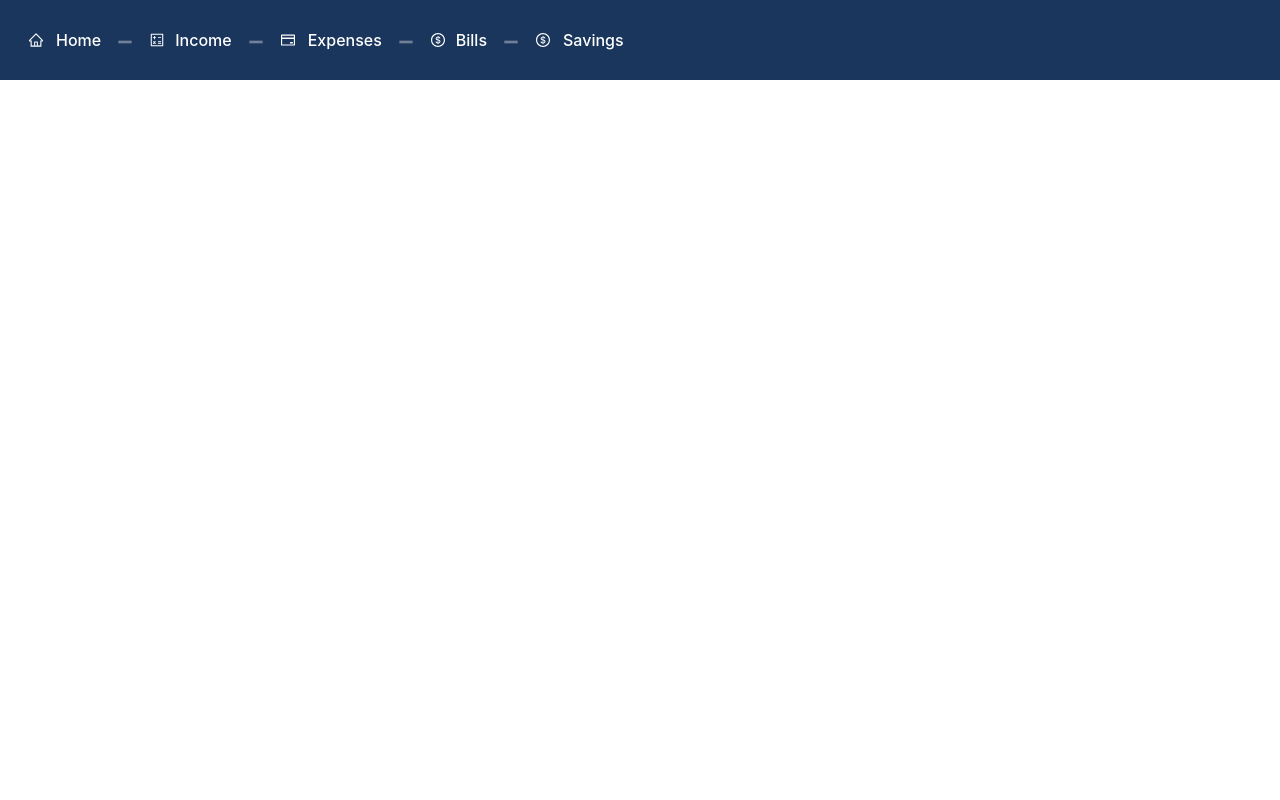
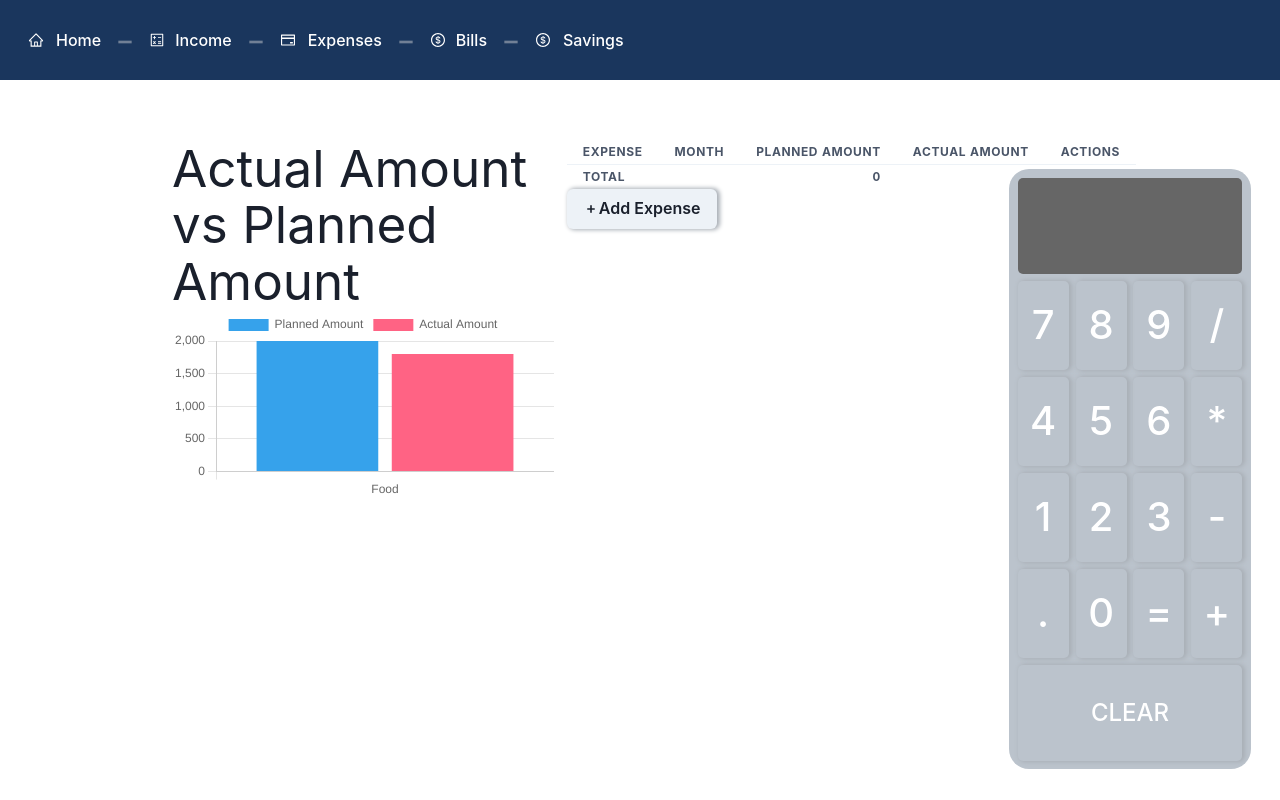
Before and after one commit to yansev/Expense-Tracker-Proj, a React (Vite) app: page /expenses/1/edit in a window 1280 px wide. Shown: the top 800 px of the page. Built offline with nearby package versions, Linux system fonts and the light colour scheme.

Commit message:
Edit Feature

```diff
--- a/src/app/App.tsx
+++ b/src/app/App.tsx
@@ -20,7 +20,7 @@ function App() {
 
             <Route path="/expenses" element={<Expenses />} />
             <Route path="/expenses/add" element={<Expenses />} />
-            <Route path="/expenses/:id" element={<Expenses />} />
+            <Route path="/expenses/:id/edit" element={<Expenses />} />
             <Route path="/expenses/:id/delete" element={<Expenses />} />
 
             <Route path="/income" element={<Income />} />
--- a/src/app/components/expenses/AddExpense.tsx
+++ b/src/app/components/expenses/AddExpense.tsx
@@ -1,5 +1,5 @@
 import React, { useState } from "react";
-import { Button, FormControl, FormLabel, Input } from "@chakra-ui/react";
+import { Button, FormControl, FormLabel, Input, Toast } from "@chakra-ui/react";
 import { AddExpenseProps } from "../../../entities/expense/model";
 import {
   Modal,
@@ -11,7 +11,7 @@ import {
   ModalCloseButton,
   useDisclosure,
 } from "@chakra-ui/react";
-
+import { SmallAddIcon } from "@chakra-ui/icons";
 const AddExpense: React.FC<AddExpenseProps> = ({ onAddExpense }) => {
   const [title, setTitle] = useState<string>(""); // Title of the expense
   const [month, setMonth] = useState<string>(""); // Month of the expense
@@ -31,20 +31,35 @@ const AddExpense: React.FC<AddExpenseProps> = ({ onAddExpense }) => {
       actualAmount: actualAmount || 0,
     };
 
+    const resetForm = () => {
+      setTitle("");
+      setMonth("");
+      setPlannedAmount(0);
+      setActualAmount(0);
+    };
+
     onAddExpense(newExpense);
-    alert("Data Added Successfully!");
+    Toast({
+      title: "Data Added Successfully!",
+      status: "success",
+      duration: 3000,
+      isClosable: true,
+    });
+    resetForm();
     onClose();
   };
 
   return (
     <>
-      <Button onClick={onOpen}>Add New Expense</Button>
+      <Button onClick={onOpen}>
+        <SmallAddIcon /> Add Expense
+      </Button>
 
       <Modal isOpen={isOpen} onClose={onClose}>
         <ModalOverlay />
         <ModalContent>
           <ModalHeader>New Expense</ModalHeader>
-          <ModalCloseButton />
+          <ModalCloseButton color="red" />
           <ModalBody>
             <form onSubmit={handleSubmit}>
               <FormControl>
@@ -98,14 +113,14 @@ const AddExpense: React.FC<AddExpenseProps> = ({ onAddExpense }) => {
                 />
               </FormControl>
 
-              <Button variant="ghost" type="submit">
+              <Button type="submit" colorScheme="green" mt={3}>
                 Add Expense
               </Button>
             </form>
           </ModalBody>
 
           <ModalFooter>
-            <Button colorScheme="blue" mr={3} onClick={onClose} mt={3}>
+            <Button colorScheme="red" mr={3} onClick={onClose} mt={3}>
               Close
             </Button>
           </ModalFooter>
--- a/src/app/components/expenses/EditExpenses.tsx
+++ b/src/app/components/expenses/EditExpenses.tsx
@@ -14,61 +14,51 @@ import {
   ModalBody,
   ModalCloseButton,
 } from "@chakra-ui/react";
-// import { useNavigate } from "react-router-dom";
-import axios from "axios";
 import { EditExpensesProps } from "../../../entities/expense/model";
 
 const EditExpense: React.FC<EditExpensesProps> = ({
   isOpen,
   onClose,
-  expenseId,
+  expense,
+  onUpdatedExpense,
 }) => {
-  // const navigate = useNavigate();
+  const [title, setTitle] = useState(expense.title);
+  const [month, setMonth] = useState(expense.month);
+  const [plannedAmount, setPlannedAmount] = useState<number>(
+    expense.plannedAmount
+  );
+  const [actualAmount, setActualAmount] = useState<number>(
+    expense.actualAmount
+  );
 
-  // State variables for the form fields
-  const [title, setTitle] = useState("");
-  const [month, setMonth] = useState("");
-  const [plannedAmount, setPlannedAmount] = useState<number>(0);
-  const [actualAmount, setActualAmount] = useState<number>(0);
-
-  // Fetch the existing expense data when the component mounts
   useEffect(() => {
-    if (expenseId) {
-      axios.get(`/api/expenses/${expenseId}`).then((response) => {
-        const expense = response.data;
+    if (expense) {
       setTitle(expense.title);
       setMonth(expense.month);
       setPlannedAmount(expense.plannedAmount);
       setActualAmount(expense.actualAmount);
-      });
     }
-  }, [expenseId]);
+  }, [expense]);
 
-  // Handle form submission
   const handleSubmit = (e: React.FormEvent) => {
     e.preventDefault();
-    const updatedExpense = { title, month, plannedAmount, actualAmount };
-
-    axios
-      .put(`/api/expenses/${expenseId}`, updatedExpense)
-      .then(() => {
-        alert("Expense updated successfully!");
-        // navigate("/expenses");
-      })
-      .catch((error) => {
-        console.error("Error updating expense:", error);
-      });
-
-    onClose(); // Close the modal after successful submission
+    const updatedExpense = {
+      ...expense,
+      title,
+      month,
+      plannedAmount,
+      actualAmount,
+    };
+    onUpdatedExpense(updatedExpense);
+    onClose();
   };
 
   return (
-    <>
     <Modal isOpen={isOpen} onClose={onClose}>
       <ModalOverlay />
       <ModalContent>
         <ModalHeader>Edit Expense</ModalHeader>
-          <ModalCloseButton />
+        <ModalCloseButton color="red" />
         <ModalBody>
           <Container>
             <VStack spacing={4}>
@@ -80,7 +70,7 @@ const EditExpense: React.FC<EditExpensesProps> = ({
                     id="title"
                     value={title}
                     onChange={(e) => setTitle(e.target.value)}
-                      placeholder={title}
+                    placeholder="Enter expense title"
                     required
                   />
                 </FormControl>
@@ -92,7 +82,7 @@ const EditExpense: React.FC<EditExpensesProps> = ({
                     id="month"
                     value={month}
                     onChange={(e) => setMonth(e.target.value)}
-                      placeholder={month}
+                    placeholder="Month"
                     required
                   />
                 </FormControl>
@@ -106,7 +96,7 @@ const EditExpense: React.FC<EditExpensesProps> = ({
                     onChange={(e) =>
                       setPlannedAmount(parseFloat(e.target.value))
                     }
-                      placeholder={plannedAmount.toString()}
+                    placeholder="Enter planned amount"
                     required
                   />
                 </FormControl>
@@ -120,11 +110,11 @@ const EditExpense: React.FC<EditExpensesProps> = ({
                     onChange={(e) =>
                       setActualAmount(parseFloat(e.target.value))
                     }
-                      placeholder={actualAmount.toString()}
+                    placeholder="Enter actual amount"
                   />
                 </FormControl>
 
-                  <Button variant="ghost" type="submit" mt={4}>
+                <Button color="green" type="submit" mt={4}>
                   Save Changes
                 </Button>
               </form>
@@ -133,13 +123,12 @@ const EditExpense: React.FC<EditExpensesProps> = ({
         </ModalBody>
 
         <ModalFooter>
-            <Button colorScheme="blue" mr={3} onClick={onClose}>
+          <Button colorScheme="red" mr={3} onClick={onClose}>
             Close
           </Button>
         </ModalFooter>
       </ModalContent>
     </Modal>
-    </>
   );
 };
 
--- a/src/app/pages/Expenses.tsx
+++ b/src/app/pages/Expenses.tsx
@@ -13,6 +13,15 @@ const ExpensesList: React.FC = () => {
     console.log("Adding expense:", newExpense);
     setExpenses((prevExpenses) => [...prevExpenses, newExpense]);
   };
+
+  const updateExpense = (updatedExpense: Expense) => {
+    setExpenses((prevExpenses) =>
+      prevExpenses.map((expense) =>
+        expense.id === updatedExpense.id ? updatedExpense : expense
+      )
+    );
+  };
+
   return (
     <Container maxW="container.lg" p={[1, 2, 3]}>
       <VStack p={[1, 2, 3]}>
@@ -26,21 +35,16 @@ const ExpensesList: React.FC = () => {
             <ActualVsPlannedExpenses />
           </Box>
           <Box>
-            <ExpensesTable expenses={expenses} />
-          </Box>
-        </Stack>
-        <Stack
-          width="100%"
-          direction={["column", "column", "row"]}
-          mt={[1, 2, 3]}
-          mb={[1, 2, 3]}
-          spacing={[1, 2, 3]}
-        >
-          <Box width={["100%", "50%", "33%"]}>
-            <AddExpense onAddExpense={addExpense} />
+            <ExpensesTable
+              expenses={expenses}
+              onUpdatedExpense={updateExpense}
+            />
+            <Box width={["100%", "50%", "33%"]}>
+              <AddExpense onAddExpense={addExpense} />
+            </Box>
           </Box>
           <Spacer>
-            <Box width="300px" position="fixed" right="0" p="4">
+            <Box width="300px" position="absolute" right="0" p="4">
               <Calculator />
             </Box>
           </Spacer>
--- a/src/app/tables/ExpensesTable.tsx
+++ b/src/app/tables/ExpensesTable.tsx
@@ -11,19 +11,21 @@ import {
   Flex,
   useDisclosure,
 } from "@chakra-ui/react";
-import { ExpensesTableProps } from "../../entities/expense/model";
+import { Expense, ExpensesTableProps } from "../../entities/expense/model";
 import { AiOutlineDelete, AiOutlineEdit } from "react-icons/ai";
 import { useState } from "react";
 import EditExpense from "../components/expenses/EditExpenses";
 
-const ExpensesTable: React.FC<ExpensesTableProps> = ({ expenses }) => {
-  const [selectedExpenseId, setSelectedExpenseId] = useState<string | null>(
-    null
-  );
+const ExpensesTable: React.FC<ExpensesTableProps> = ({
+  expenses,
+  onUpdatedExpense,
+}) => {
+  const [selectedExpense, setSelectedExpense] = useState<Expense | null>(null);
   const { isOpen, onOpen, onClose } = useDisclosure();
 
-  const handleEditClick = (id: string) => {
-    setSelectedExpenseId(id);
+  const handleEditClick = (expense: Expense) => {
+    console.log("Edit clicked for expense:", expense);
+    setSelectedExpense(expense);
     onOpen();
   };
 
@@ -61,7 +63,7 @@ const ExpensesTable: React.FC<ExpensesTableProps> = ({ expenses }) => {
                     as="button"
                     mr="10px"
                     aria-label="Edit Expense"
-                    onClick={() => handleEditClick(expense.id.toString())}
+                    onClick={() => handleEditClick(expense)}
                   >
                     <AiOutlineEdit />
                   </Link>
@@ -77,16 +79,17 @@ const ExpensesTable: React.FC<ExpensesTableProps> = ({ expenses }) => {
           <Tr>
             <Th>Total</Th>
             <Th></Th>
-            <Th>{totalPlanned}</Th>
-            <Th>{totalActual}</Th>
+            <Th textAlign="right">{totalPlanned}</Th>
+            <Th textAlign="right">{totalActual}</Th>
           </Tr>
         </Tfoot>
       </Table>
-      {selectedExpenseId && (
+      {selectedExpense && (
         <EditExpense
           isOpen={isOpen}
           onClose={onClose}
-          expenseId={selectedExpenseId}
+          expense={selectedExpense}
+          onUpdatedExpense={onUpdatedExpense}
         />
       )}
     </TableContainer>
--- a/src/entities/expense/model.ts
+++ b/src/entities/expense/model.ts
@@ -18,10 +18,12 @@ export interface AddExpenseProps {
 
 export interface ExpensesTableProps {
   expenses: Expense[];
+  onUpdatedExpense: (updatedExpense: Expense) => void;
 }
 
 export interface EditExpensesProps {
   isOpen: boolean;
   onClose: () => void;
-  expenseId: string;
+  expense: Expense;
+  onUpdatedExpense: (updatedExpense: Expense) => void;
 }
```
Lines whose indentation alone changed are shown as unchanged.
